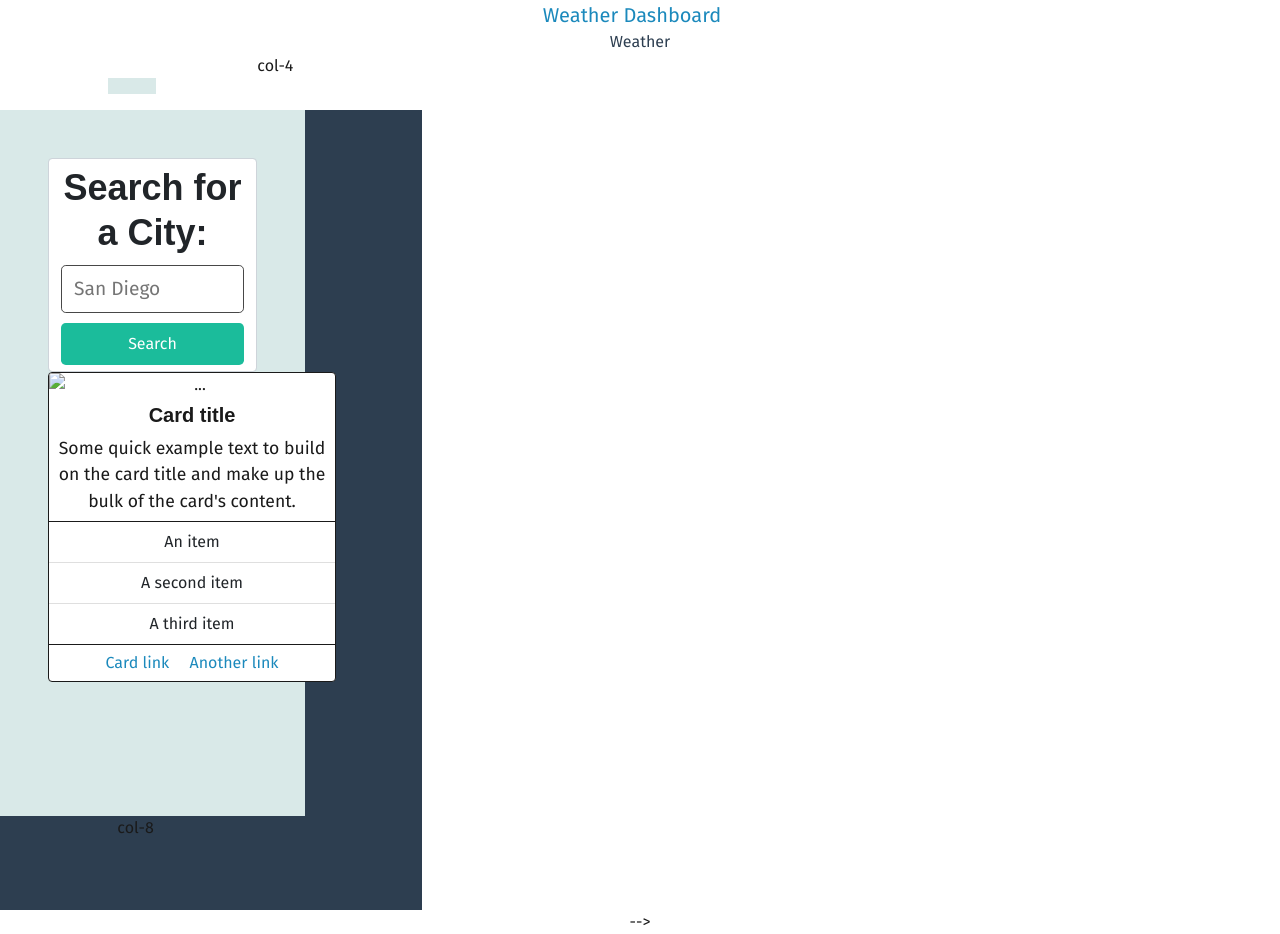
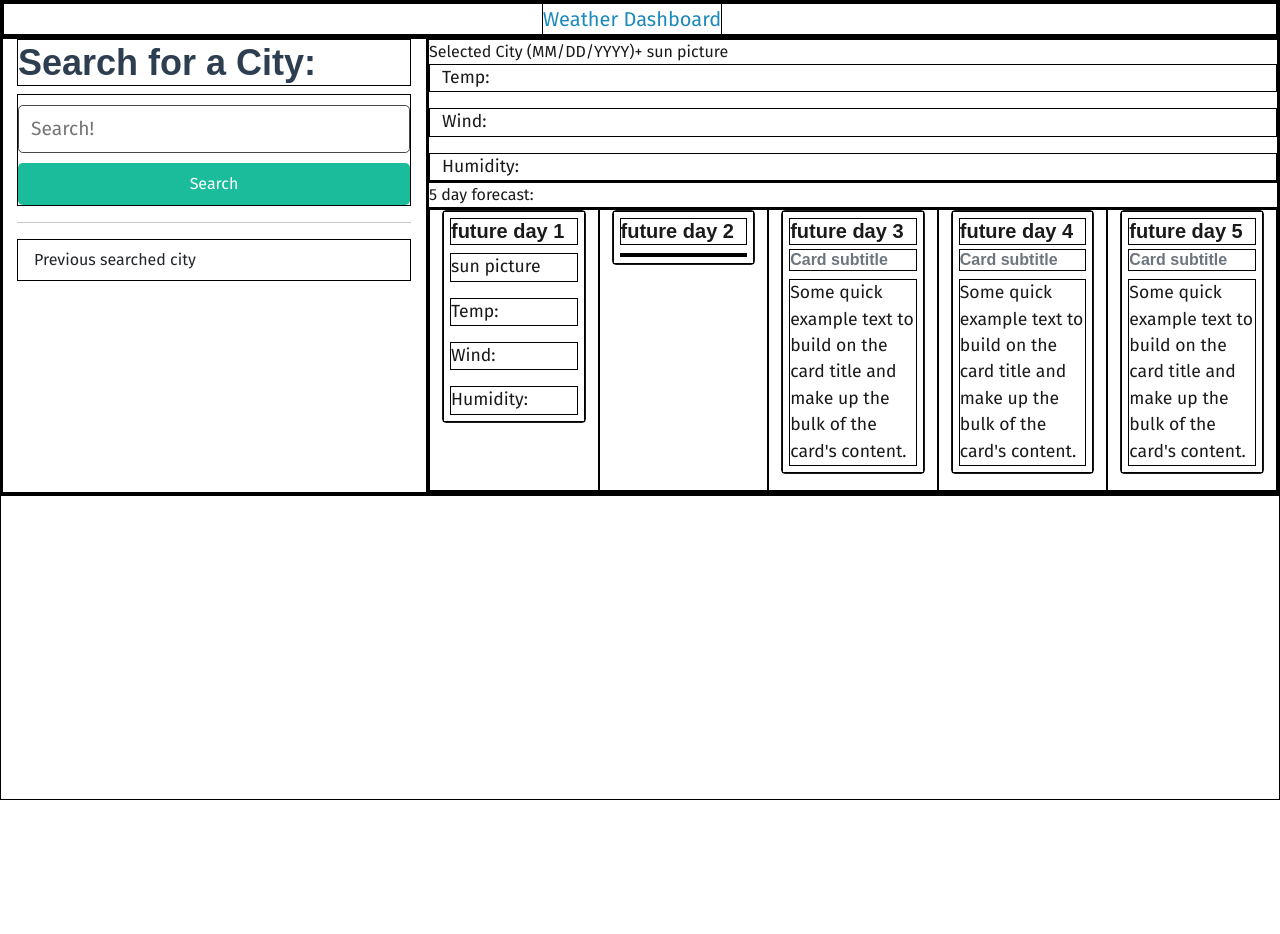
Before and after one commit to AnitaBanh/Weather-Dashboard, a plain HTML site: page index.html in a window 1280 px wide. After the commit the page ends 800 px from the top, so only its background shows below. Drawn offline with nearby package versions, Linux system fonts and the light colour scheme.

Commit message:
set up html layout

```diff
--- a/assets/css/style.css
+++ b/assets/css/style.css
@@ -1,3 +1,6 @@
+* {
+  border:1px solid black
+}
 body {
   font-family: 'Fira Sans', sans-serif;
 }
--- a/index.html
+++ b/index.html
@@ -1,70 +1,107 @@
 <!DOCTYPE html>
 <html lang="en">
-
   <head>
     <meta charset="UTF-8" />
     <meta name="viewport" content="width=device-width, initial-scale=1.0" />
     <title>Weather Dashboard</title>
-  <link href="https://fonts.googleapis.com/css2?family=Fira+Sans:wght@400&family=Merriweather:wght@700&display=swap"
-    rel="stylesheet" />
-    <link rel="stylesheet" href="https://cdn.jsdelivr.net/npm/bootstrap@5.1.3/dist/css/bootstrap.min.css">
-    <link  rel="stylesheet" href="./assets/css/jass.css" />
+    <link
+      href="https://fonts.googleapis.com/css2?family=Fira+Sans:wght@400&family=Merriweather:wght@700&display=swap"
+      rel="stylesheet"
+    />
+    <link
+      rel="stylesheet"
+      href="https://cdn.jsdelivr.net/npm/bootstrap@5.1.3/dist/css/bootstrap.min.css"
+    />
+    <link rel="stylesheet" href="./assets/css/jass.css" />
     <link rel="stylesheet" href="./assets/css/style.css" />
   </head>
-
+  <body>
     <header class="text-center bg-header">
-  <div class="container-fluid">
+      <div>
         <a class="navbar-brand" href="#">Weather Dashboard</a>
       </div>
-</nav>
-<body>
-  <header class="text-primary"> Weather </header>
-<div class="container">
 
+    </header>
+    <div class="container-fluid">
       <div class="row">
-    <div class="col-4">col-4
-      <div class="input-group mb-3">
-        <nav class="navbar navbar-light bg-light">
-          <div class="container-fluid">
-
+        <div class="col-4">
+          <h1 class="text-primary">Search for a City: </h1>
+      <form id="search-form" class="mb-2">
+        <input id="search-input" class="form-input w-100" type="text" placeholder="Search!">
+        <button class="btn btn-info btn-block">Search</button>
+      </form>
+      <hr>
+      <ul class="list-group list-group-flush">
+        <li class="list-group-item">Previous searched city</li>
+        </ul>
         </div>
-        </nav>
-      </div></div>
-
+        <div class="col-8">
+          <div class="row">
+            Selected City (MM/DD/YYYY)+ sun picture
+            <p class="card-text">Temp:</p>
+            <p class="card-text">Wind:</p>
+            <p class="card-text">Humidity:</p>
+          </div>
+          <div class="row">
+            5 day forecast:
+          </div>
+          <div class="row">
+            <div class="col">
+              <div class="card">
+                <div class="card-body">
+                  <h5 class="card-title">future day 1</h5>
+                  <p id="image">sun picture</p>
+                  <p class="card-text">Temp:</p>
+                  <p class="card-text">Wind:</p>
+                  <p class="card-text">Humidity:</p>
+                </div>
+              </div>
+            </div>
+            <div class="col">
+              <div class="card" >
+                <div class="card-body">
+                  <h5 class="card-title">future day 2</h5>
+                  <div id="image"></div>
+                  <p class="card-text"></p>
+                </div>
+              </div>
+            </div>
+            <div class="col">
+              <div class="card">
+                <div class="card-body">
+                  <h5 class="card-title">future day 3</h5>
+                  <h6 class="card-subtitle mb-2 text-muted">Card subtitle</h6>
+                  <p class="card-text">Some quick example text to build on the card title and make up the bulk of the card's content.</p>
+                </div>
+              </div>
+            </div>
+            <div class="col">
+              <div class="card" >
+                <div class="card-body">
+                  <h5 class="card-title">future day 4</h5>
+                  <h6 class="card-subtitle mb-2 text-muted">Card subtitle</h6>
+                  <p class="card-text">Some quick example text to build on the card title and make up the bulk of the card's content.</p>
+                </div>
+              </div>
+            </div>
+            <div class="col">
+              <div class="card">
+                <div class="card-body">
+                  <h5 class="card-title">future day 5</h5>
+                  <h6 class="card-subtitle mb-2 text-muted">Card subtitle</h6>
+                  <p class="card-text">Some quick example text to build on the card title and make up the bulk of the card's content.</p>
+                </div>
+              </div>
+            </div>
+          </div>
         </div>
       </div>
 
 
-<div class="row">
-  <div class="flex-row col-4 align-left min-100-vh bg-primary">
-    <div class="col-12 col-md-9 flex-column align-left bg-light p-5">
+    </div>
 
-      <form id="search-form" class="form form-control me-2">
-        <h1 class="card-title">Search for a City:</h1> <input id="search-input" class="form-input" type="text" placeholder="San Diego">
-        <button class="btn btn-info btn-block">Search</button>
-      </form>
-      <div class="card" style="width: 18rem;">
-        <img src="..." class="card-img-top" alt="...">
-        <div class="card-body">
-          <h5 class="card-title">Card title</h5>
-          <p class="card-text">Some quick example text to build on the card title and make up the bulk of the card's content.</p>
-        </div>
-        <ul class="list-group list-group-flush">
-          <li class="list-group-item">An item</li>
-          <li class="list-group-item">A second item</li>
-          <li class="list-group-item">A third item</li>
-        </ul>
-        <div class="card-body">
-          <a href="#" class="card-link">Card link</a>
-          <a href="#" class="card-link">Another link</a>
-        </div>
-      </div>
-    </div>
-    <div class="col-8">col-8</div>
-  </div></div>
     <!-- Added link to the jQuery library -->
     <script src="https://code.jquery.com/jquery-3.5.1.min.js"></script>
     <script src="./assets/js/script.js"></script>
   </body>
-
-</html> -->
+</html>
```
Also changed, not shown: assets/js/display-search.js (+4 -4 lines), assets/js/script.js (+13 -0 lines), search-results.html (+50 -2 lines), 1 other file. Lines whose indentation alone changed are shown as unchanged.
